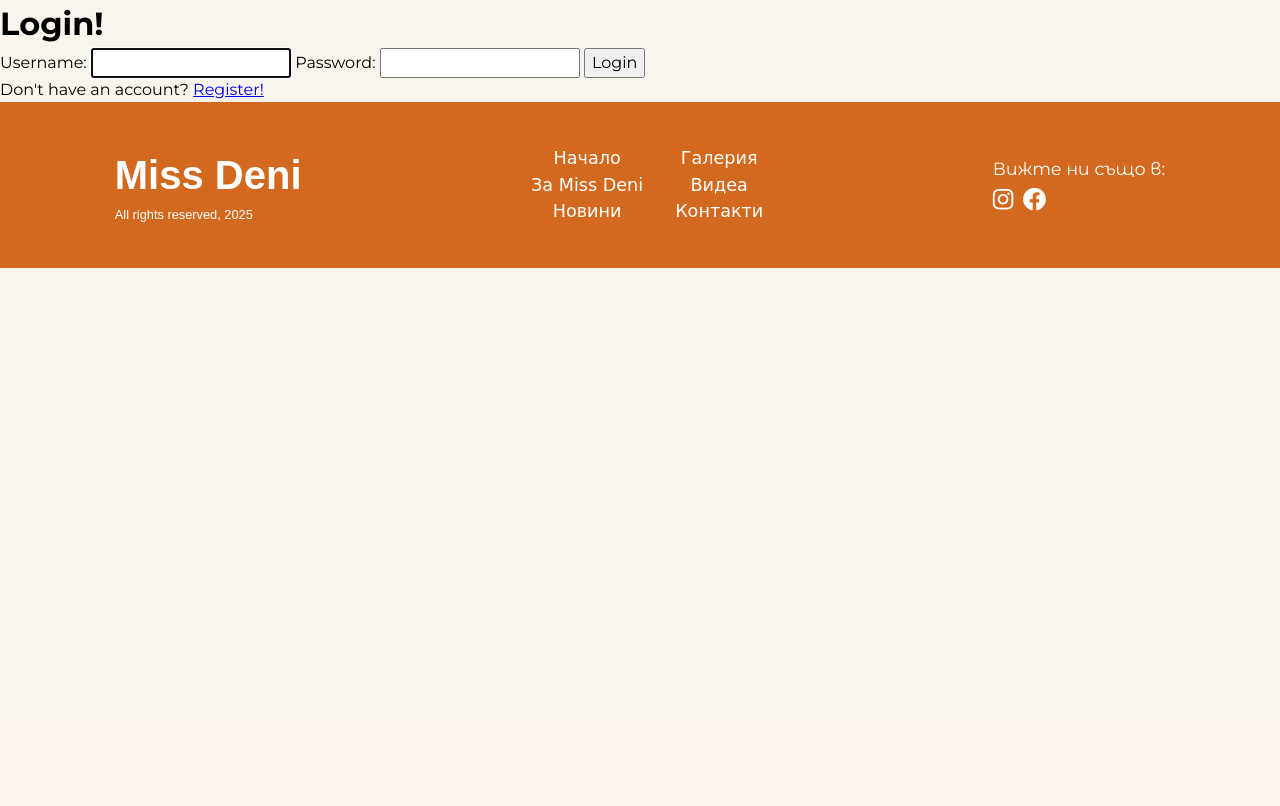
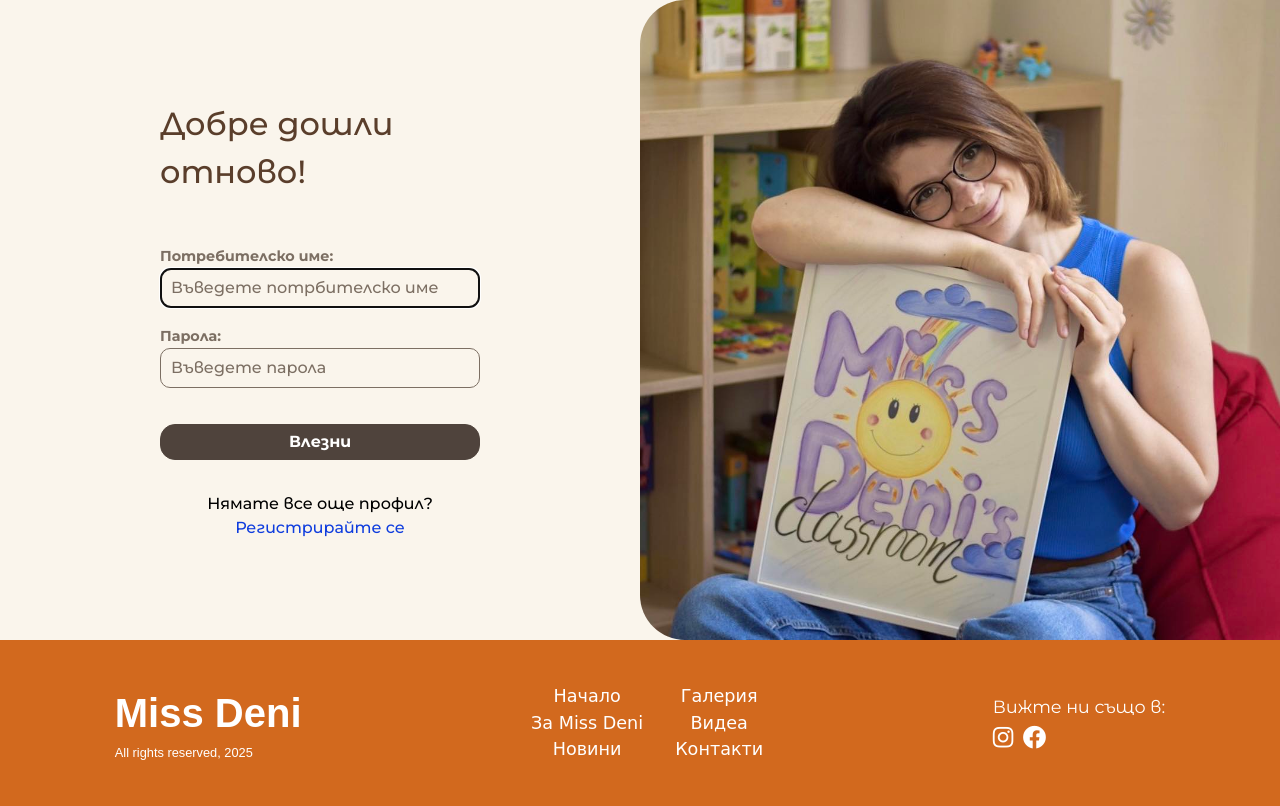
Before and after one commit to Mario-Lupo-Ciaponi/Miss_Deni, a Django app: page /accounts/login/ in a window 1280 px wide. Shown: the part 80-886 px from the top of the page. Before the commit the page ends 348 px from the top, so only its background shows below. Run offline with Django 5.2, Linux system fonts and the light colour scheme; some libraries are stand-ins or nearby versions; some web fonts are replaced.

Commit message:
Feat: finihed login page.

```diff
--- a/accounts/forms.py
+++ b/accounts/forms.py
@@ -1,6 +1,5 @@
 from django.contrib.auth import get_user_model
-from django.contrib.auth.forms import UserCreationForm
-
+from django.contrib.auth.forms import UserCreationForm, AuthenticationForm
 
 UserModel = get_user_model()
 
@@ -25,17 +24,33 @@ class UserRegistrationForm(UserCreationForm):
         self.fields["password2"].label = "Потвърждаване на парола"
 
         self.fields["username"].widget.attrs.update({
-            "placeholder": "Напишете потрбителско Ви име"
+            "placeholder": "Въведете потрбителско име"
         })
 
         self.fields["email"].widget.attrs.update({
-            "placeholder": "Нашете имейл адреса Ви"
+            "placeholder": "Въведете имейл адреса Ви"
         })
 
         self.fields["password1"].widget.attrs.update({
-            "placeholder": "Напишете парола"
+            "placeholder": "Въведете парола"
         })
 
         self.fields["password2"].widget.attrs.update({
-            "placeholder": "Напишете отново паролата"
+            "placeholder": "Въведете отново паролата"
         })
+
+
+class CustomLoginForm(AuthenticationForm):
+    def __init__(self, *args, **kwargs):
+        super().__init__(*args, **kwargs)
+
+        self.fields["username"].label = "Потребителско име"
+        self.fields["password"].label = "Парола"
+
+        self.fields["username"].widget.attrs.update({
+            "placeholder": "Въведете потрбителско име"
+        })
+
+        self.fields["password"].widget.attrs.update({
+            "placeholder": "Въведете парола"
+        })
--- a/accounts/urls.py
+++ b/accounts/urls.py
@@ -4,5 +4,5 @@ from . import views
 
 urlpatterns = [
     path("register/", views.RegisterView.as_view(), name="register"),
-    path("login/", LoginView.as_view(), name="login"),
+    path("login/", views.CustomLoginView.as_view(), name="login"),
 ]
--- a/accounts/views.py
+++ b/accounts/views.py
@@ -1,11 +1,16 @@
+from django.contrib.auth.views import LoginView
 from django.shortcuts import render
 from django.urls import reverse_lazy
 from django.views.generic import CreateView
 
-from accounts.forms import UserRegistrationForm
+from accounts.forms import UserRegistrationForm, CustomLoginForm
 
 
 class RegisterView(CreateView):
     form_class = UserRegistrationForm
     template_name = "registration/registration-form.html"
     success_url = reverse_lazy("login")
+
+
+class CustomLoginView(LoginView):
+    authentication_form = CustomLoginForm
--- a/static/styles/registration/register-form.css
+++ b/static/styles/registration/form.css
@@ -6,13 +6,13 @@
   --dark-blue-color: #0b2580;
 }
 
-.register-section {
+.form-section {
   display: flex;
   justify-content: center;
   align-items: center;
 }
 
-.register-section .form {
+.form-section .article-form {
   width: 45%;
   padding: 0 10rem;
   font-weight: 500;
@@ -22,26 +22,26 @@
   color: var(--brown-color);
 }
 
-.register-section .form .register-title {
+.form-section .article-form .form-title {
   font-size: 2rem;
   margin-bottom: 3rem;
   font-weight: 500;
   color: var(--dark-brown-color);
 }
 
-.register-section .register-form {
+.form-section .form {
   display: flex;
   flex-direction: column;
   gap: 1rem;
 }
 
-.register-section .register-form .form-field label {
+.form-section .form .form-field label {
   font-size: 0.9rem;
   color:  var(--brown-color);
   font-weight: bold;
 }
 
-.register-section .register-form .form-field input {
+.form-section .form .form-field input {
   display: block;
   width: 100%;
   border: 1px solid var(--brown-color);
@@ -50,7 +50,7 @@
   padding: 7px 10px;
 }
 
-.register-section .register-form .submit-btn {
+.form-section .form .submit-btn {
   background-color: var(--darker-brown-color);
   border: 1px solid var(--darker-brown-color);
   color: white;
@@ -62,36 +62,36 @@
   margin-top: 1.2rem;
 }
 
-.register-section .register-form .submit-btn:hover {
+.form-section .form .submit-btn:hover {
   background-color: white;
   color: var(--darker-brown-color);
 }
 
-.register-section .form .link-p{
+.form-section .article-form .link-p{
   margin-top: 2rem;
   text-align: center;
 }
 
-.register-section .form .link-p .link{
+.form-section .article-form .link-p .link{
   text-decoration: none;
   color: var(--blue-color);
   transition: color 0.3s ease-in-out;
 }
 
-.register-section .form .link-p .link:hover{
+.form-section .article-form .link-p .link:hover{
   color: var(--dark-blue-color);
 }
 
-.register-section .form,
-.register-section .image-container{
+.form-section .article-form,
+.form-section .image-container{
   flex-grow: 1;
 }
 
-.register-section .image-container {
+.form-section .image-container {
   width: 45%;
 }
 
-.register-section .image-container .image {
+.form-section .image-container .image {
   width: 100%;
   height: auto;
   border-bottom-left-radius: 45px;
--- a/templates/registration/login.html
+++ b/templates/registration/login.html
@@ -3,6 +3,7 @@
 {% load static %}
 
 {% block styles %}
+  <link rel="stylesheet" href="{% static "styles/registration/form.css" %}">
 {% endblock %}
 
 {% block title %}
@@ -10,22 +11,27 @@
 {% endblock %}
 
 {% block content %}
-  <h1>Login!</h1>
+  <section class="form-section">
+    <article class="article-form">
 
-  <form method="post">
-    {% csrf_token %}
+      <h1 class="form-title">Добре дошли отново!</h1>
+      <form class="form" method="post">
+        {% csrf_token %}
 
-    {% if form.non_field_errors %}
-    	<div class="error-messages">
-        {{ form.non_field_errors }}
-      </div>
-    {% endif %}
+        {% for field in form %}
+          <div class="form-field">
+            {{ field.label_tag }}
+            {{ field }}
+          </div>
+        {% endfor %}
 
-    {% for field in form %}
-    	{{ field.label_tag }}
-      {{ field }}
-    {% endfor %}
-    <button>Login</button>
-    <p class="form-footer">Don't have an account? <a href="{% url "register" %}">Register!</a></p>
-  </form>
+        <button class="submit-btn">Влезни</button>
+      </form>
+
+      <p class="link-p">Нямате все още профил? <a href="{% url "login" %}" class="link">Регистрирайте се</a></p>
+    </article>
+    <div class="image-container">
+      <img class="image" src="{% static "images/miss.jpg" %}" alt="Снимка на мис Дени">
+    </div>
+  </section>
 {% endblock %}
```
Also changed, not shown: templates/registration/registration-form.html (+5 -5 lines).
